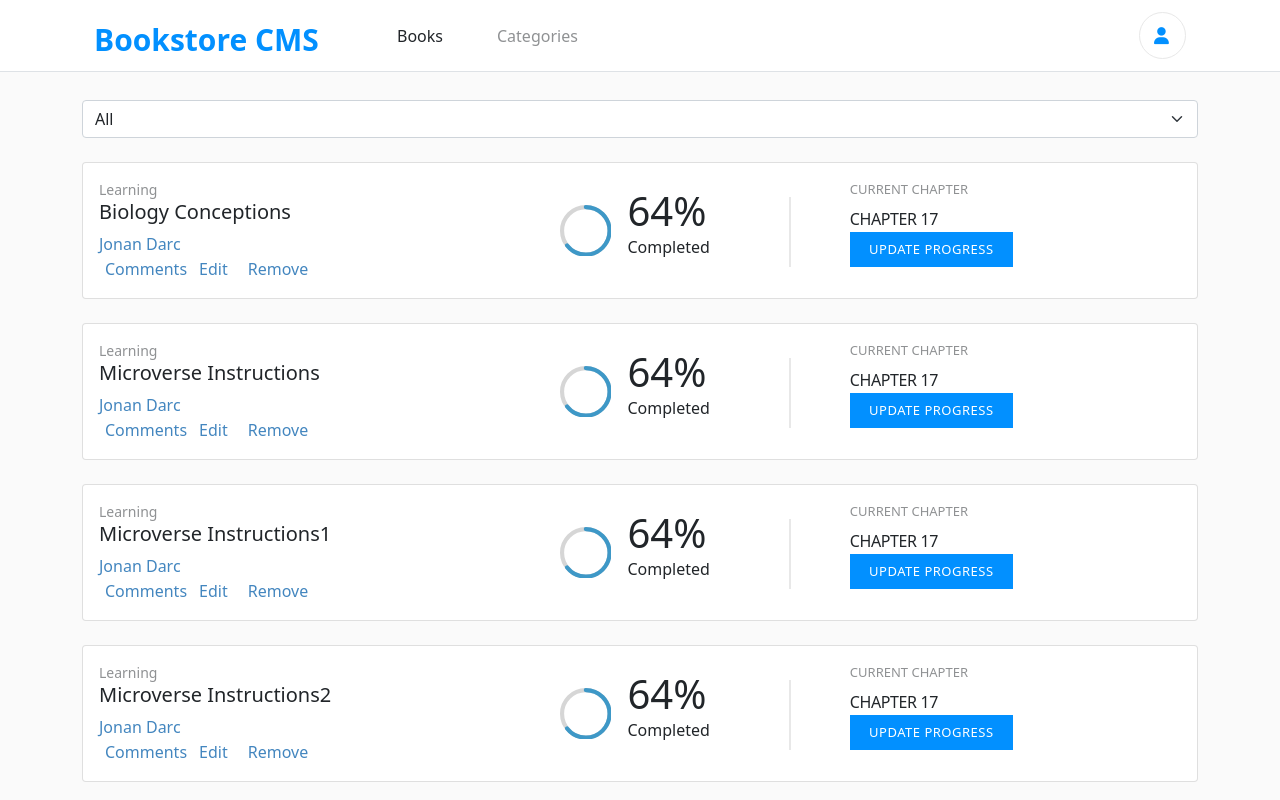
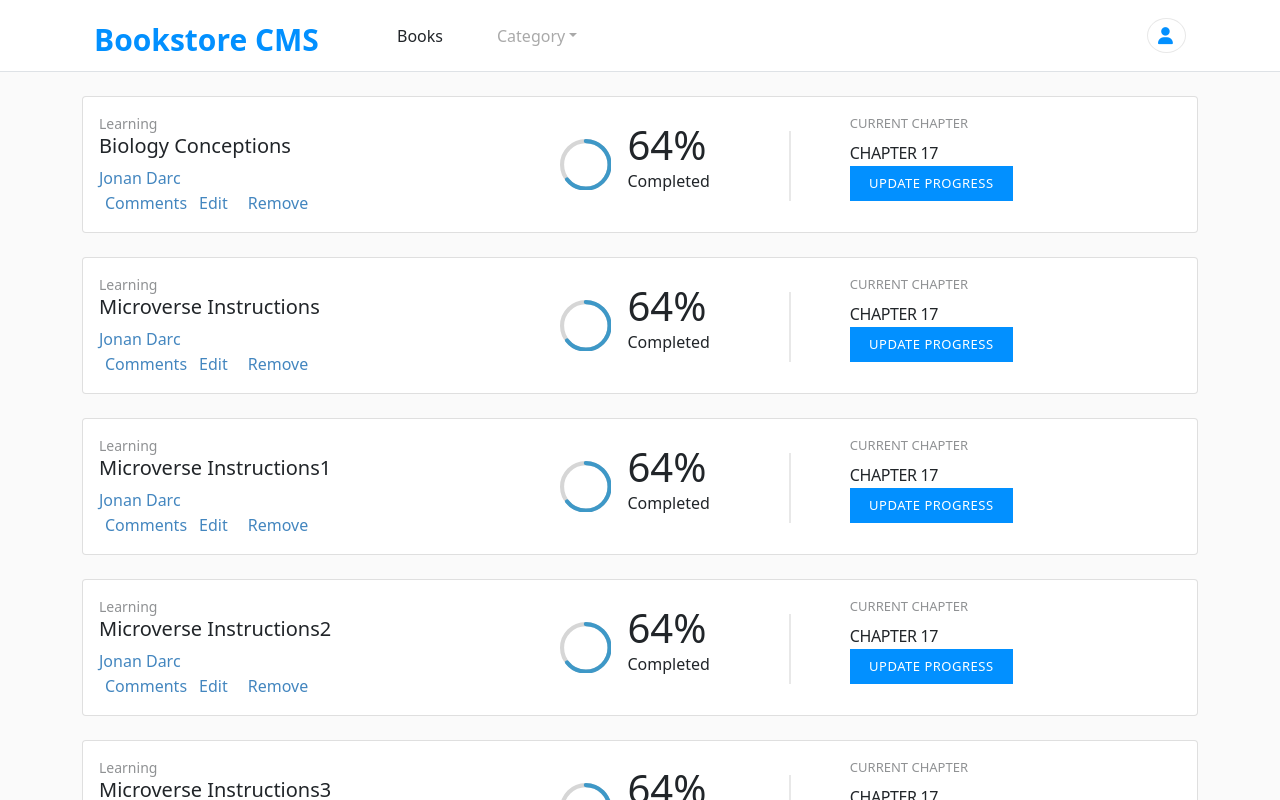
Before and after one commit to Ceejayski/Book-store, a React (Create React App) app: page / in a window 1280 px wide. Shown: the top 800 px of the page. Built offline with nearby package versions, Linux system fonts and the light colour scheme.

Commit message:
Fix Review Error

```diff
--- a/src/components/App.js
+++ b/src/components/App.js
@@ -1,12 +1,10 @@
 import { Provider } from 'react-redux';
 import BooksList from '../containers/BooksList';
 import BooksForm from '../containers/BooksForm';
-import Navbar from './Navbar';
 import store from '../reducers/store';
 
 const wrappedApp = (
   <Provider store={store}>
-    <Navbar />
     <BooksList />
     <BooksForm />
   </Provider>
--- a/src/components/CategoryFilter/index.js
+++ b/src/components/CategoryFilter/index.js
@@ -3,19 +3,21 @@ import PropTypes from 'prop-types';
 const CategoryFilter = ({ handleFilterChange }) => {
   const categories = ['All', 'Action', 'Biography', 'History', 'Horror', 'Kids', 'Learning', 'Sci-Fi'];
 
-  const handleChange = (e) => {
-    handleFilterChange(e.target.value);
+  const handleClick = (e) => {
+    handleFilterChange(e.target.textContent);
   };
 
   return (
-    <select name="category" className="form-select" aria-label="Default select example" id="category" onChange={handleChange}>
-      {categories.map((val) => (
-        <option key={val} value={val}>
-          {val}
-        </option>
-      ))}
-
-    </select>
+    <li className="nav-item dropdown">
+      <a className="CATEGORIES dropdown-toggle" href="/#" id="navbarDropdownMenuLink" role="button" data-bs-toggle="dropdown" aria-expanded="false">
+        Category
+      </a>
+      <ul className="dropdown-menu" aria-labelledby="navbarDropdownMenuLink">
+        {categories.map((val) => (
+          <li key={val}><a className="dropdown-item" href="/#" onClick={handleClick}>{val}</a></li>
+        ))}
+      </ul>
+    </li>
   );
 };
 
--- a/src/components/Navbar/index.js
+++ /dev/null
@@ -1,33 +0,0 @@
-import './style.css';
-
-const Navbar = () => (
-  <div className="border-bottom fixed-top bg-white">
-    <header className="container">
-      <nav className="navbar navbar-expand-lg  bg-white">
-        <div className="container-fluid">
-          <div className="navbar-brand">
-            <h1 className="Bookstore-CMS">Bookstore CMS</h1>
-          </div>
-          <button className="navbar-toggler" type="button" data-bs-toggle="collapse" data-bs-target="#navbarText" aria-controls="navbarText" aria-expanded="false" aria-label="Toggle navigation">
-            <span className="navbar-toggler-icon" />
-          </button>
-          <div className="collapse navbar-collapse" id="navbarText">
-            <ul className="navbar-nav me-auto mb-2 mb-lg-0">
-              <li className="nav-item">
-                <p className="BOOKS default-font mb-0">Books</p>
-              </li>
-              <li className="nav-item">
-                <p className="CATEGORIES default-font mb-0">Categories</p>
-              </li>
-            </ul>
-            <span className="navbar-text Oval">
-              <i className="fas fa-user Mask" />
-            </span>
-          </div>
-        </div>
-      </nav>
-    </header>
-  </div>
-);
-
-export default Navbar;
--- a/src/components/Navbar/style.css
+++ /dev/null
@@ -1,45 +0,0 @@
-.Bookstore-CMS {
-  width: 240px;
-  height: 37px;
-  margin: 6px 47px 2px 0;
-  font-size: 30px;
-  font-weight: 700;
-  letter-spacing: normal;
-  color: #0290ff;
-  font-stretch: normal;
-  font-style: normal;
-  line-height: normal;
-}
-
-.panel-bg {
-  width: 1400px;
-  height: 100px;
-  margin: 0 0 20px;
-  padding: 23px 99px 27px 100px;
-  background-color: #fff;
-}
-
-.BOOKS {
-  width: 59px;
-  margin: 0 41px 11px 0;
-}
-
-.CATEGORIES {
-  width: 105px;
-  opacity: 0.5;
-}
-
-.Oval {
-  padding: 14px;
-  border: 1px solid #e8e8e8;
-  border-radius: 50%;
-}
-
-.Mask {
-  width: 17px;
-  height: 17px;
-  color: #0290ff;
-  font-size: 17px;
-  display: block;
-  margin: auto;
-}
--- a/src/containers/BooksForm.js
+++ b/src/containers/BooksForm.js
@@ -34,7 +34,7 @@ const BooksForm = (props) => {
   };
 
   return (
-    <form onSubmit={handleSubmit} className="container mb-5">
+    <form onSubmit={handleSubmit} className="container mb-5 border-top">
       <h4 className="add-new-book">ADD NEW BOOK</h4>
       <div className="row">
         <div className="col-7">
--- a/src/containers/BooksList.js
+++ b/src/containers/BooksList.js
@@ -32,9 +32,38 @@ const BooksList = ({
   };
 
   return (
-    <main className="container">
-      <CategoryFilter handleFilterChange={handleFilterChange} />
-      {
+    <>
+      <div className="border-bottom fixed-top bg-white">
+        <header className="container">
+          <nav className="navbar navbar-expand-lg  bg-white">
+            <div className="container-fluid">
+              <div className="navbar-brand">
+                <h1 className="Bookstore-CMS">Bookstore CMS</h1>
+              </div>
+              <button className="navbar-toggler" type="button" data-bs-toggle="collapse" data-bs-target="#navbarText" aria-controls="navbarText" aria-expanded="false" aria-label="Toggle navigation">
+                <span className="navbar-toggler-icon" />
+              </button>
+              <div className="collapse navbar-collapse" id="navbarText">
+                <ul className="navbar-nav me-auto mb-2 mb-lg-0">
+                  <li className="nav-item">
+                    <p className="BOOKS default-font mb-0">Books</p>
+                  </li>
+                  {/* <li className="nav-item">
+                    <p className="CATEGORIES default-font mb-0">Categories</p>
+                  </li> */}
+                  <CategoryFilter handleFilterChange={handleFilterChange} />
+                </ul>
+                <span className="navbar-text Oval">
+                  <i className="fas fa-user Mask" />
+                </span>
+              </div>
+            </div>
+          </nav>
+        </header>
+      </div>
+      <main className="container mt-5 mb-5">
+        <CategoryFilter handleFilterChange={handleFilterChange} />
+        {
               books && books.length
                 ? renderFilter()
                 : (
@@ -42,7 +71,8 @@ const BooksList = ({
                 )
 
           }
-    </main>
+      </main>
+    </>
   );
 };
 
--- a/src/index.css
+++ b/src/index.css
@@ -34,3 +34,51 @@ code {
 .form-select {
   margin-top: 100px;
 }
+
+.Bookstore-CMS {
+  width: 240px;
+  height: 37px;
+  margin: 6px 47px 2px 0;
+  font-size: 30px;
+  font-weight: 700;
+  letter-spacing: normal;
+  color: #0290ff;
+  font-stretch: normal;
+  font-style: normal;
+  line-height: normal;
+}
+
+.panel-bg {
+  width: 1400px;
+  height: 100px;
+  margin: 0 0 20px;
+  padding: 23px 99px 27px 100px;
+  background-color: #fff;
+}
+
+.BOOKS {
+  width: 59px;
+  margin: 0 41px 11px 0;
+}
+
+.CATEGORIES {
+  width: 105px;
+  opacity: 0.5;
+  color: #555;
+  text-decoration: none !important;
+}
+
+.Oval {
+  padding: 14px 10px;
+  border: 1px solid #e8e8e8;
+  border-radius: 50%;
+}
+
+.Mask {
+  width: 17px;
+  height: 17px;
+  color: #0290ff;
+  font-size: 17px;
+  display: block;
+  margin: auto;
+}
```
